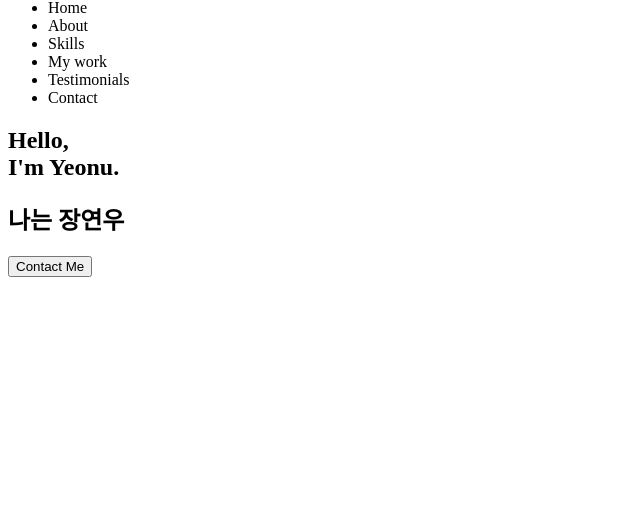
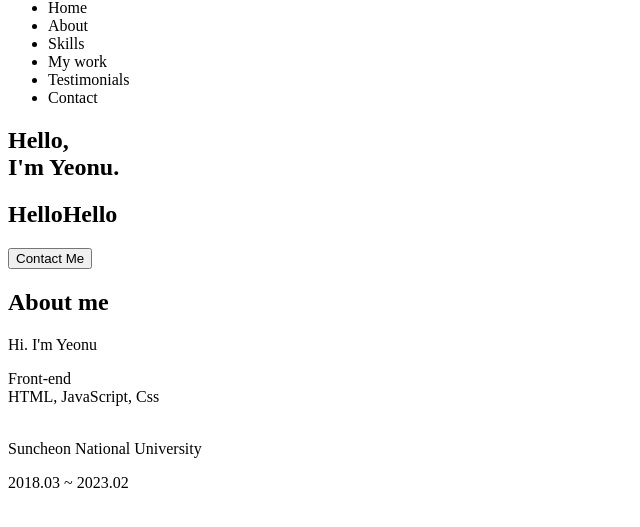
Before and after one commit to JangYeonWoo/portfolio, a plain HTML site: page index.html in a window 1280 px wide. Shown: the part 43-570 px from the top of the page, without its empty margins (0-640 px from the left). Drawn offline with Linux system fonts and the light colour scheme.

Commit message:
HTML:About

```diff
--- a/index.html
+++ b/index.html
@@ -42,13 +42,34 @@
     alt="Yeonu's profile photo"
     class="home__avatar"></imag>
     <h1 class="home__title">Hello, <br />I'm Yeonu.</h1>
-    <h2 class="home__description">나는 장연우</h2>
+    <h2 class="home__description">HelloHello</h2>
     <button class="home__contact">Contact Me</button>
   </section>
 
+  <!-- About -->
+  <section id="about">
+    <h1>About me</h1>
+    <p>Hi. I'm Yeonu</p>
+    <div class="about__majors">
+      <div class="major">
+      <div class="major__icon"></div>
+      <div class="major__title">Front-end</div>
+      <div class="major__description">
+        HTML, JavaScript, Css
+      </div>
+      </div>
+    </div>
+    <div class="about__jobs">
+      <div class="job">
+        <img
+        class="job__logo">
+          <p class="job__name">Suncheon National University</p>
+          <p class="job__period">2018.03 ~ 2023.02</p>
+        </img>
+      </div>
+    </div>
+  </section>
 
-  <!-- About -->
-  <section id="about"></section>
   <!-- Skills -->
   <section id="skills"></section>
   <!-- Work -->
```
